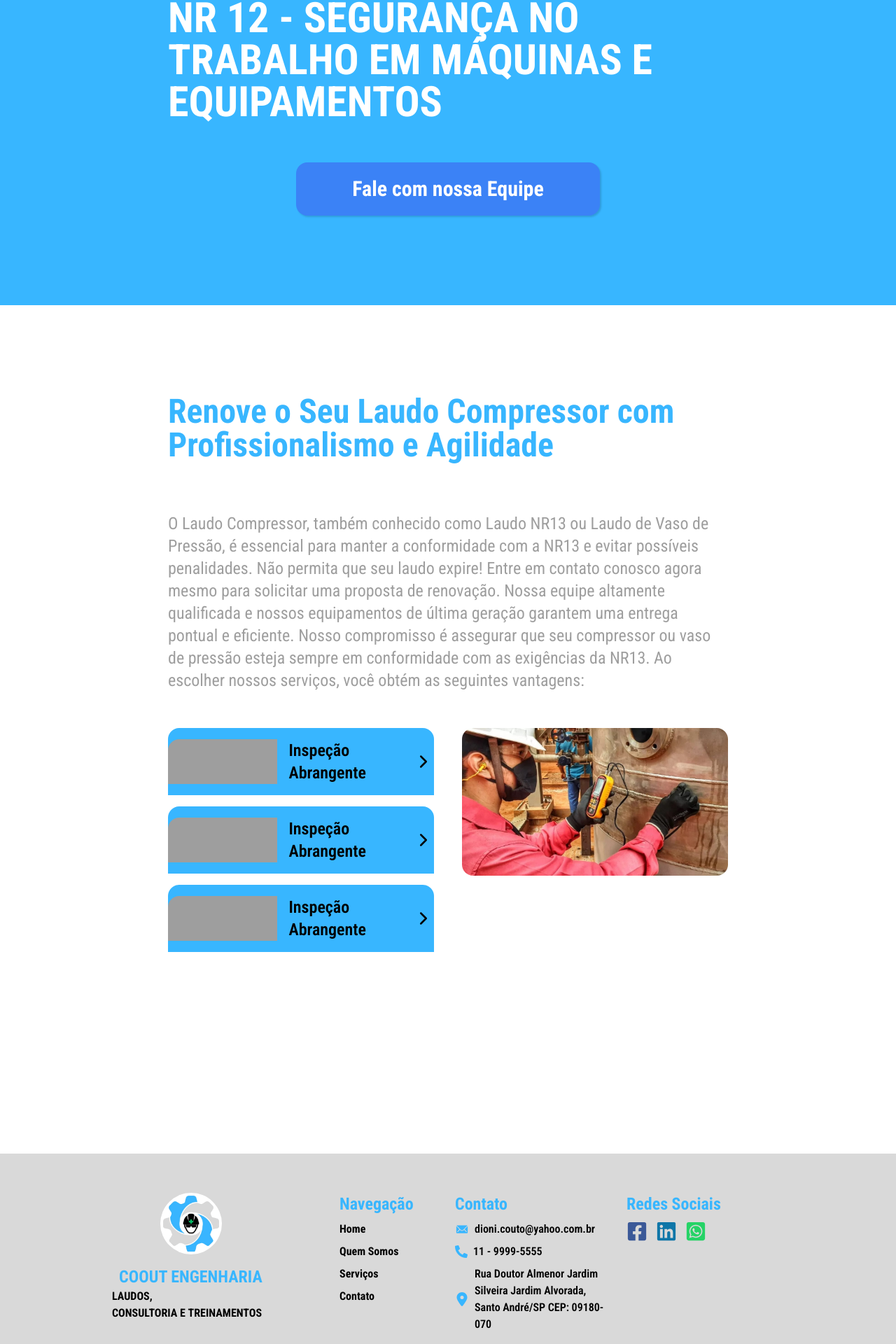
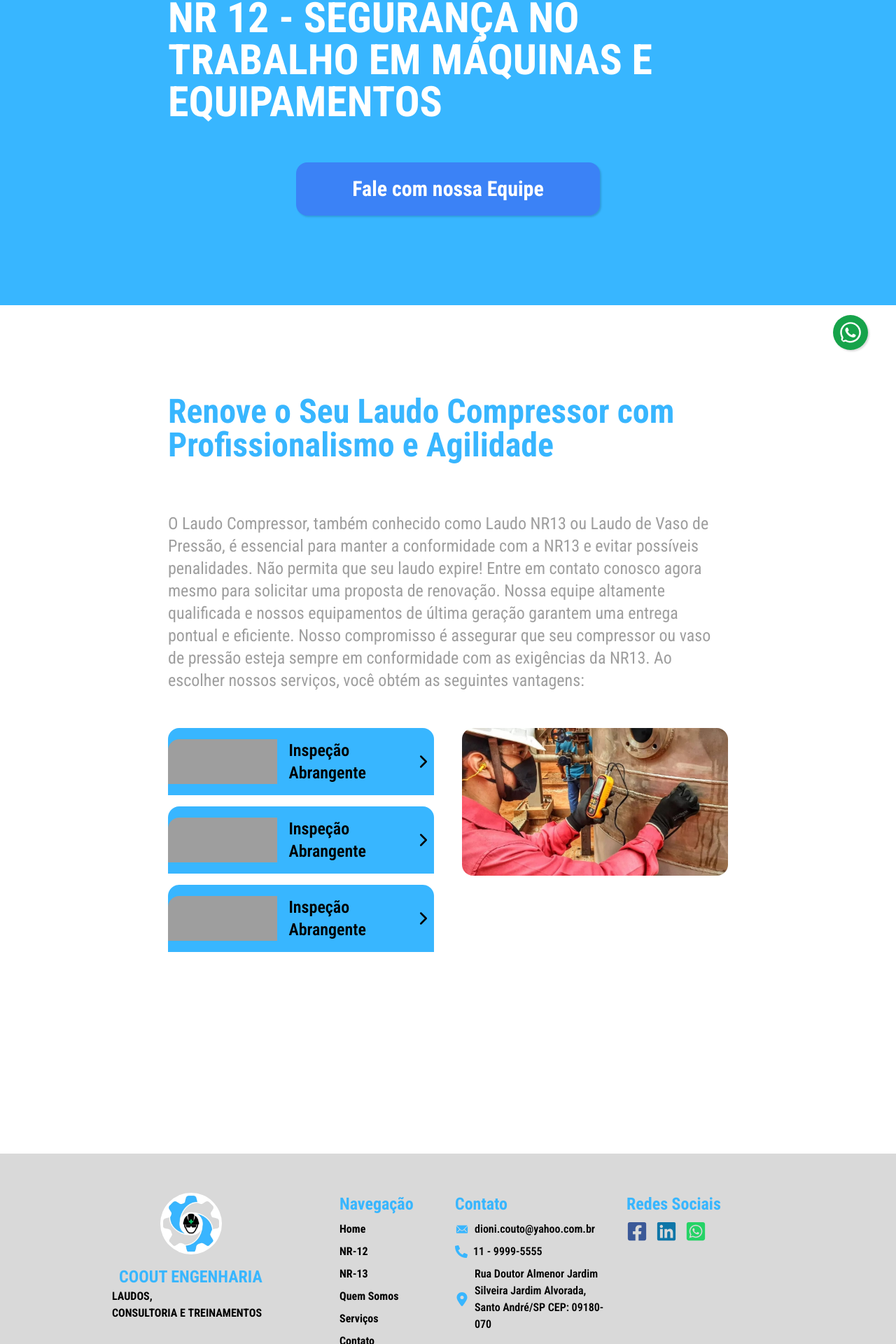
Before and after one commit to CooutCoout/coout-engenharia, a Next.js app: page /laudo-nr12 in a window 1280 px wide. Shown: the part 260-2180 px from the top of the page at 70% size. Built offline with nearby package versions, Linux system fonts and the light colour scheme.

Commit message:
feat: criado iconei de whatsapp

```diff
--- a/package.json
+++ b/package.json
@@ -15,7 +15,8 @@
     "react": "^18",
     "react-dom": "^18",
     "react-hook-form": "^7.53.0",
-    "react-icons": "^5.3.0"
+    "react-icons": "^5.3.0",
+    "react-toastify": "^10.0.5"
   },
   "devDependencies": {
     "@types/node": "^20",
--- a/src/app/page.tsx
+++ b/src/app/page.tsx
@@ -2,15 +2,10 @@ import Card from "@/components/Card";
 import CardServices from "@/components/CardServices";
 import Nav from "@/components/Nav";
 import { dadosDaEmpresa, dadosServicos } from "@/data";
-import { FaFacebookSquare, FaLinkedin, FaWhatsappSquare } from "react-icons/fa";
-import { IoIosMail } from "react-icons/io";
-import { FaLocationDot } from "react-icons/fa6";
-import { FaPhoneAlt } from "react-icons/fa";
-
-
-import Image from "next/image";
+import { ToastContainer } from 'react-toastify';
 import Forms from "@/components/Forms";
 import Footer from "@/components/Footer";
+import 'react-toastify/dist/ReactToastify.css';
 
 export default function Home() {
 
@@ -145,6 +140,7 @@ export default function Home() {
         </div>
       </div>
       <Footer />
+      <ToastContainer />
     </div>
   );
 }
--- a/src/components/Footer.tsx
+++ b/src/components/Footer.tsx
@@ -1,8 +1,15 @@
 import React from "react";
-import { FaFacebookSquare, FaLinkedin, FaPhoneAlt, FaWhatsappSquare } from "react-icons/fa";
+import {
+  FaFacebookSquare,
+  FaLinkedin,
+  FaPhoneAlt,
+  FaWhatsappSquare,
+} from "react-icons/fa";
 import { FaLocationDot } from "react-icons/fa6";
 import { IoIosMail } from "react-icons/io";
 import Image from "next/image";
+import { IoLogoWhatsapp } from "react-icons/io";
+import { FaWhatsapp } from "react-icons/fa";
 
 export default function Footer() {
   return (
@@ -25,6 +32,12 @@ export default function Footer() {
         <div className="flex flex-col gap-2">
           <a href="/" className="text-base hover:text-azul-claro">
             Home
+          </a>
+          <a href="/laudo-nr12" className="text-base hover:text-azul-claro">
+            NR-12
+          </a>
+          <a href="/laudo-nr12" className="text-base hover:text-azul-claro">
+            NR-13
           </a>
           <a href="#quemsomos" className="text-base hover:text-azul-claro">
             Quem Somos
@@ -78,6 +91,19 @@ export default function Footer() {
           </a>
         </div>
       </div>
+      <a
+        href="#top"
+        className="z-50 fixed lg:bottom-10 bottom-5 lg:right-10 right-5"
+      >
+        <FaWhatsapp
+          color="#fff"
+          className="bg-green-600 p-2 rounded-full hover:scale-105 ease-in-out"
+          style={{
+            boxShadow: "rgba(0, 0, 0, 0.15) 1.95px 1.95px 2.6px",
+          }}
+          size={50}
+        />
+      </a>
     </footer>
   );
 }
--- a/src/components/Forms.tsx
+++ b/src/components/Forms.tsx
@@ -3,6 +3,7 @@
 import React from 'react'
 import { useForm, SubmitHandler } from "react-hook-form";
 import emailjs from "emailjs-com";
+import { toast } from "react-toastify";
 
 type Inputs = {
   from_name: string;
@@ -32,13 +33,12 @@ export default function Forms() {
         )
         .then(
           (result: any) => {
-            console.log(result.text);
+
             reset()
-            alert("Email enviado com sucesso!");
+            toast.success("Email enviado com sucesso!");
           },
           (error) => {
-            console.log(error.text);
-            alert("Ocorreu um erro ao enviar o email.");
+            toast.error("Ocorreu um erro ao enviar o email.");
           }
         );
     }
```
Also changed, not shown: 1 other file (tests, documents, lock files or other folders).
